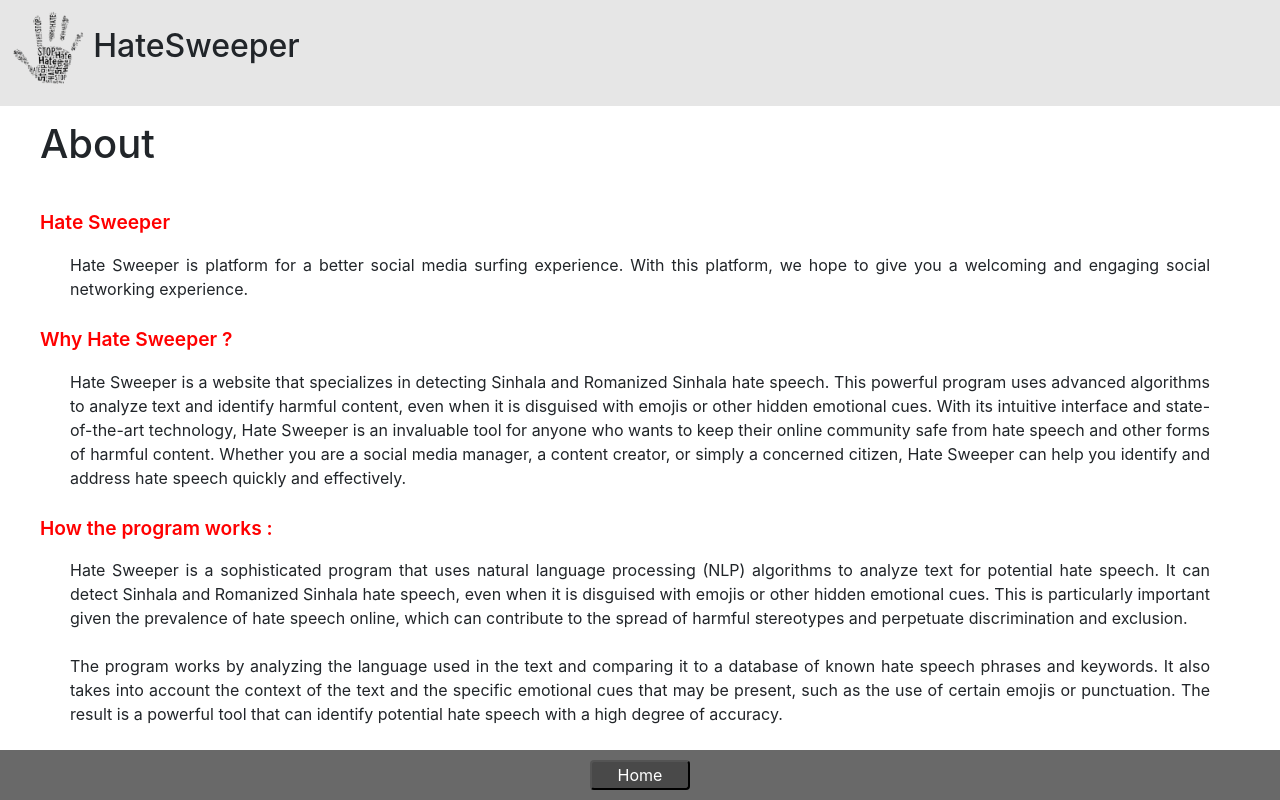
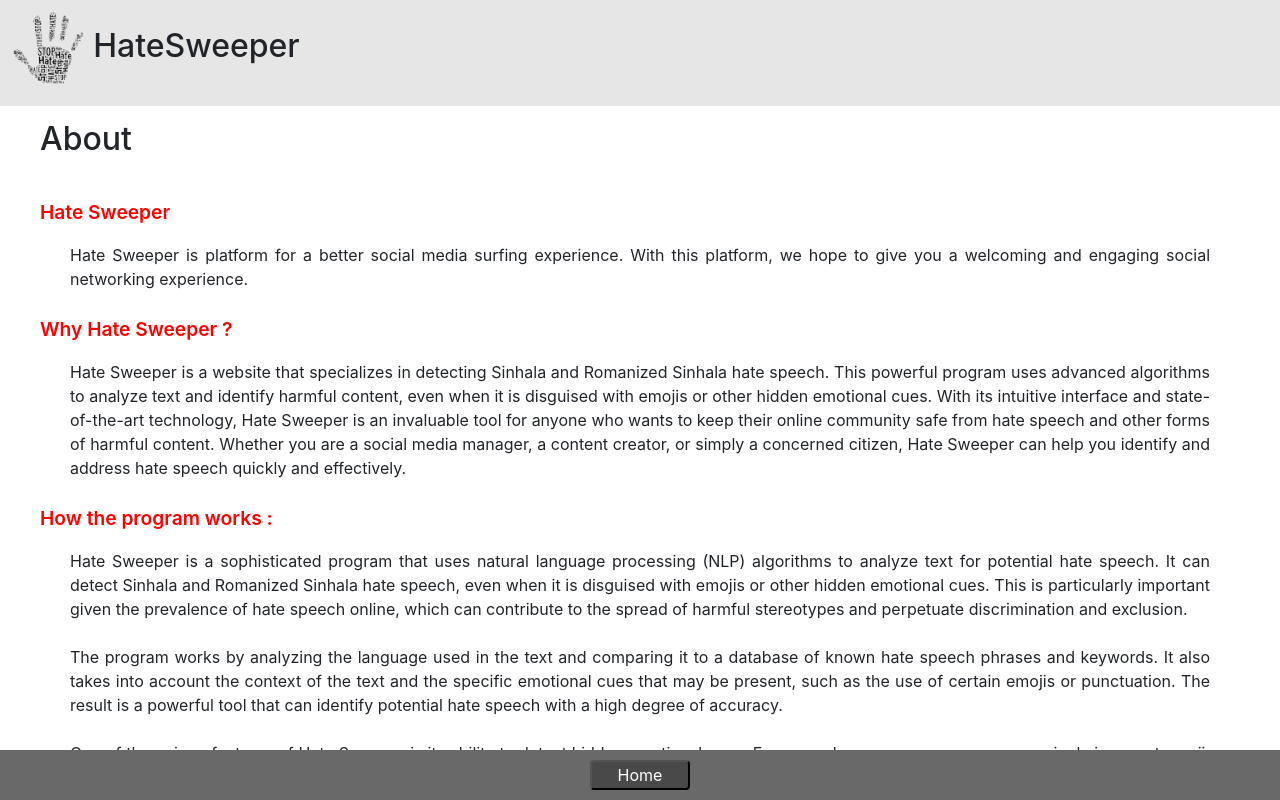
Before and after one commit to sevinpr/BitsPlease, a React (Create React App) app in the folder Implementation/hatespeech-frontend/: page /about in a window 1280 px wide. Built offline with nearby package versions, Linux system fonts and the light colour scheme.

Commit message:
Update about.css

```diff
--- a/Implementation/hatespeech-frontend/src/about.css
+++ b/Implementation/hatespeech-frontend/src/about.css
@@ -5,6 +5,7 @@
 }
 
 h1{
+    font-size: 32px;
     margin-left: 5vh;
 }
 
```
